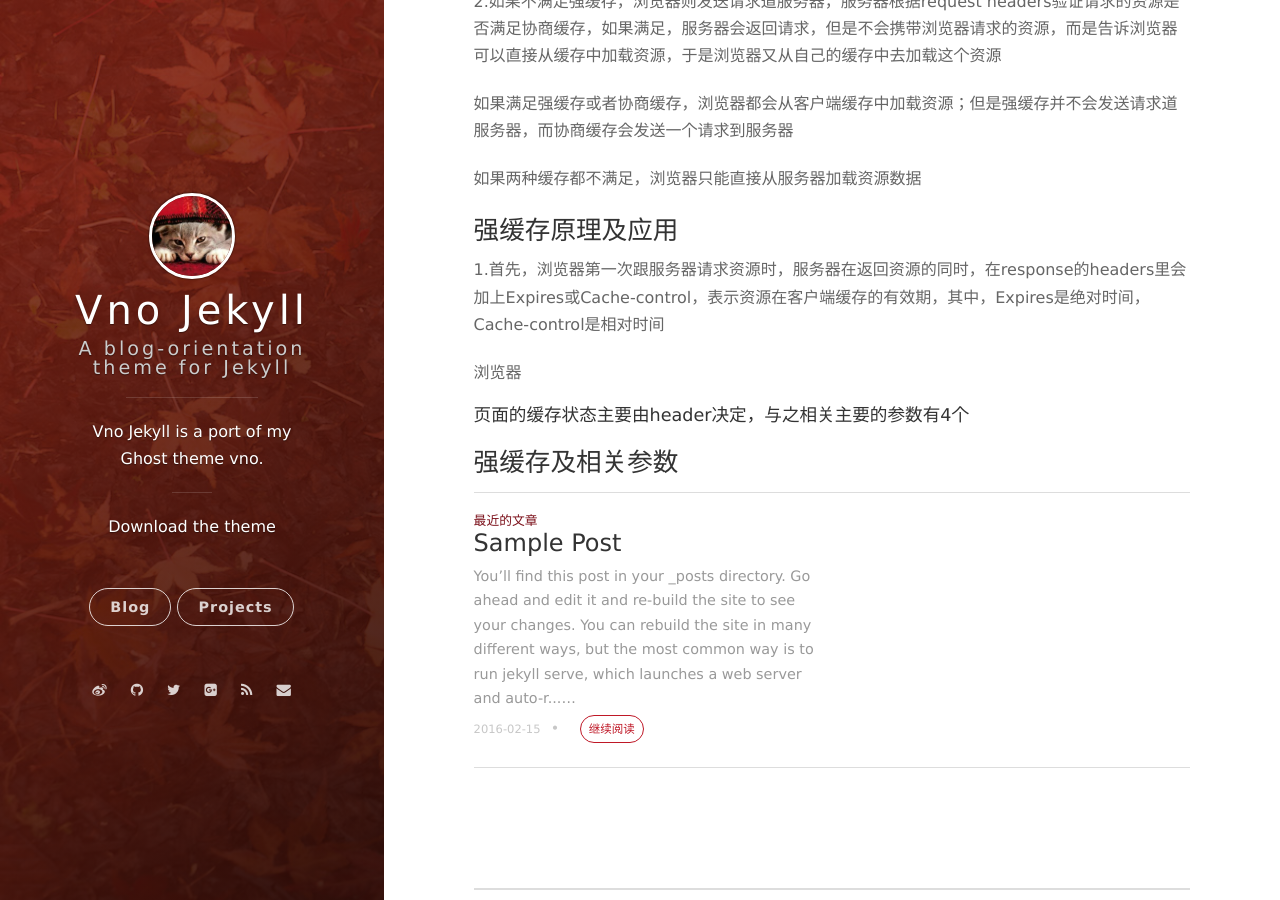
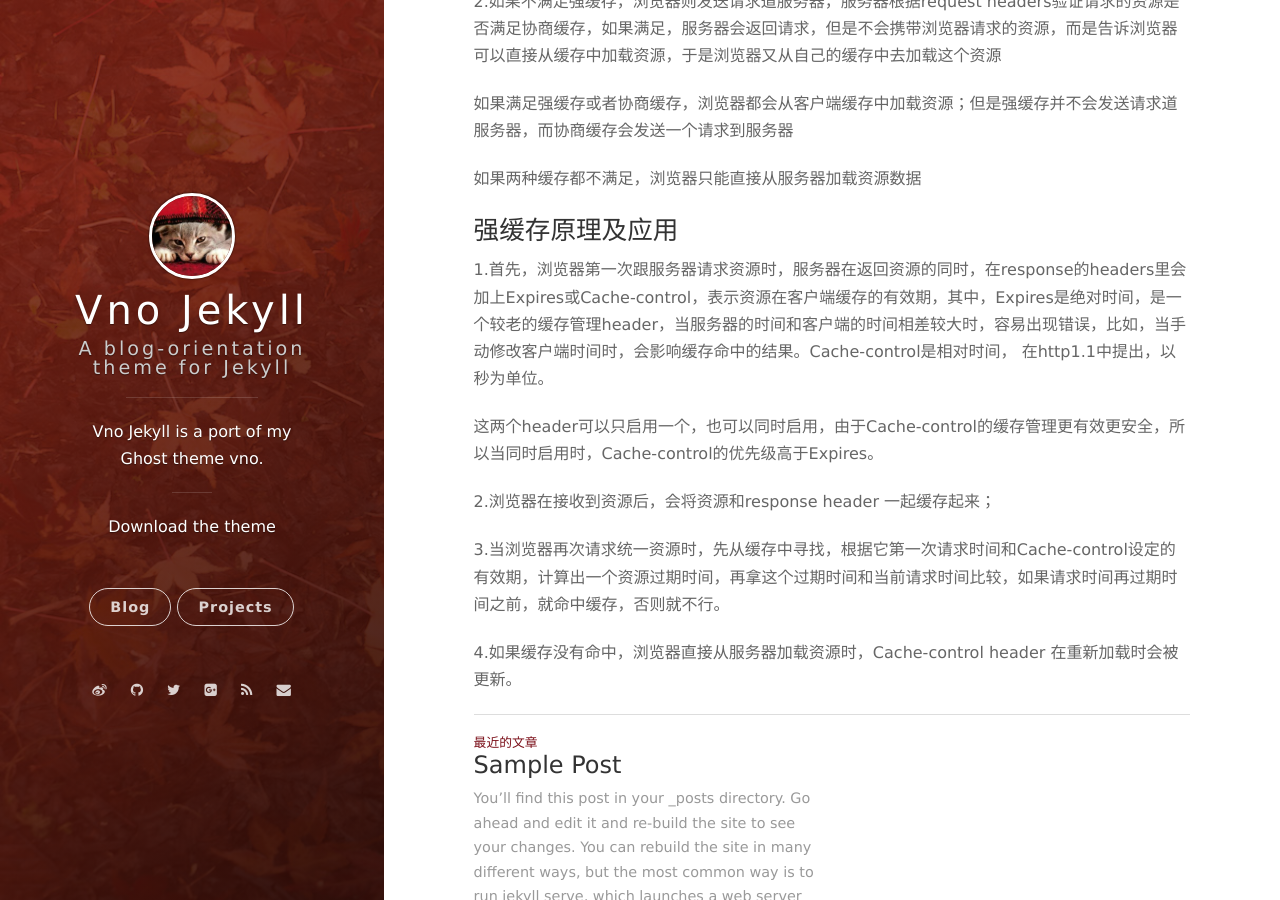
Before and after one commit to Emma0118/Emma0118.github.io, a Jekyll site: the page built from _posts/2018-01-11-browser-cache.markdown, in a window 1280 px wide and 900 px high, scrolled down 568 px. Built offline with Jekyll 4.4.1, drawn with Linux system fonts in a browser that asks for light colours; nearby versions of some CDN libraries; comment, search, counter and statistics services are not loaded.

Commit message:
增加 强缓存 的参数说明

```diff
--- a/_posts/2018-01-11-browser-cache.markdown
+++ b/_posts/2018-01-11-browser-cache.markdown
@@ -17,11 +17,8 @@
 <p>如果两种缓存都不满足，浏览器只能直接从服务器加载资源数据</p>
 
 <h3>强缓存原理及应用</h3>
-
-
-<p>1.首先，浏览器第一次跟服务器请求资源时，服务器在返回资源的同时，在response的headers里会加上Expires或Cache-control，表示资源在客户端缓存的有效期，其中，Expires是绝对时间，Cache-control是相对时间</p>
-<p>浏览器</p>
-
-
-<h4>页面的缓存状态主要由header决定，与之相关主要的参数有4个</h4>
-<h3>强缓存及相关参数</h3>
+<p>1.首先，浏览器第一次跟服务器请求资源时，服务器在返回资源的同时，在response的headers里会加上Expires或Cache-control，表示资源在客户端缓存的有效期，其中，Expires是绝对时间，是一个较老的缓存管理header，当服务器的时间和客户端的时间相差较大时，容易出现错误，比如，当手动修改客户端时间时，会影响缓存命中的结果。Cache-control是相对时间， 在http1.1中提出，以秒为单位。</p>
+这两个header可以只启用一个，也可以同时启用，由于Cache-control的缓存管理更有效更安全，所以当同时启用时，Cache-control的优先级高于Expires。
+<p>2.浏览器在接收到资源后，会将资源和response header 一起缓存起来；</p>
+<p>3.当浏览器再次请求统一资源时，先从缓存中寻找，根据它第一次请求时间和Cache-control设定的有效期，计算出一个资源过期时间，再拿这个过期时间和当前请求时间比较，如果请求时间再过期时间之前，就命中缓存，否则就不行。</p>
+<p>4.如果缓存没有命中，浏览器直接从服务器加载资源时，Cache-control header 在重新加载时会被更新。</p>
```
